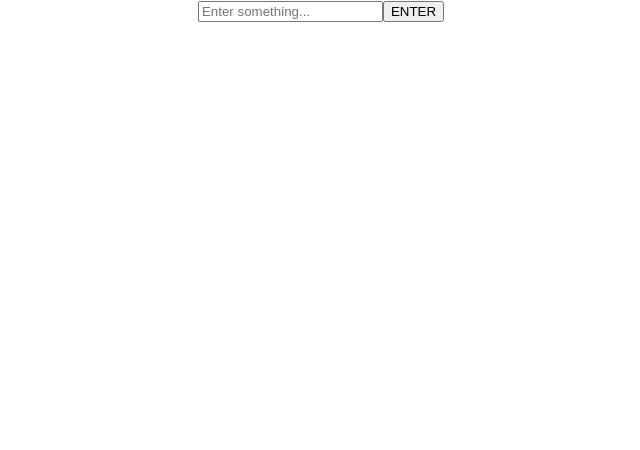
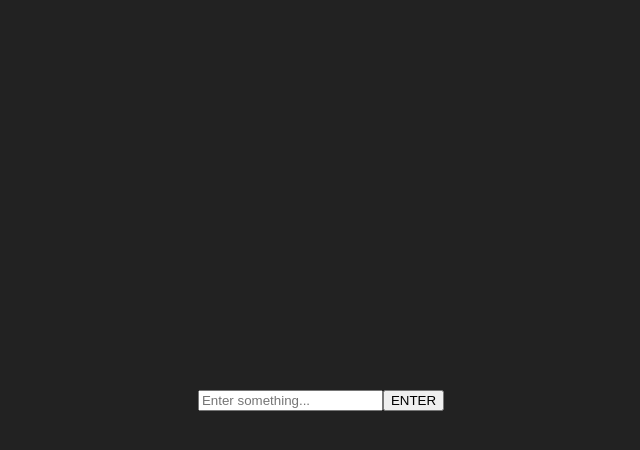
Before and after one commit to igorleb/todo-draggable, a React (Create React App) app: page / in a window 1280 px wide. Shown: the top 450 px of the page, without its empty margins (319-959 px from the left). Built offline with nearby package versions, Linux system fonts and the light colour scheme.

Commit message:
feat: add css for wrapper

```diff
--- a/src/App.css
+++ b/src/App.css
@@ -1,38 +1,8 @@
-.App {
-  text-align: center;
+.wrapper {
+  display: flex;
+  justify-content: center;
+  align-items: center;
+  min-height: 100vh;
+  width: 100%;
+  background: #222222;
 }
-
-.App-logo {
-  height: 40vmin;
-  pointer-events: none;
-}
-
-@media (prefers-reduced-motion: no-preference) {
-  .App-logo {
-    animation: App-logo-spin infinite 20s linear;
-  }
-}
-
-.App-header {
-  background-color: #282c34;
-  min-height: 100vh;
-  display: flex;
-  flex-direction: column;
-  align-items: center;
-  justify-content: center;
-  font-size: calc(10px + 2vmin);
-  color: white;
-}
-
-.App-link {
-  color: #61dafb;
-}
-
-@keyframes App-logo-spin {
-  from {
-    transform: rotate(0deg);
-  }
-  to {
-    transform: rotate(360deg);
-  }
-}
```
